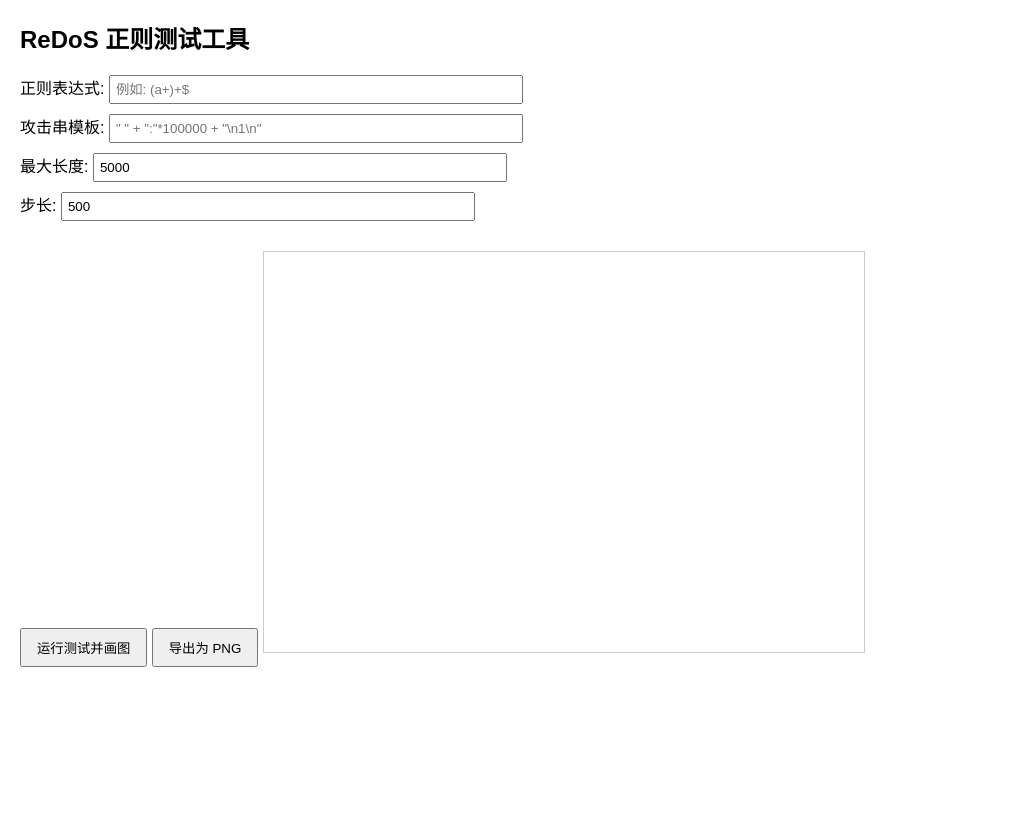
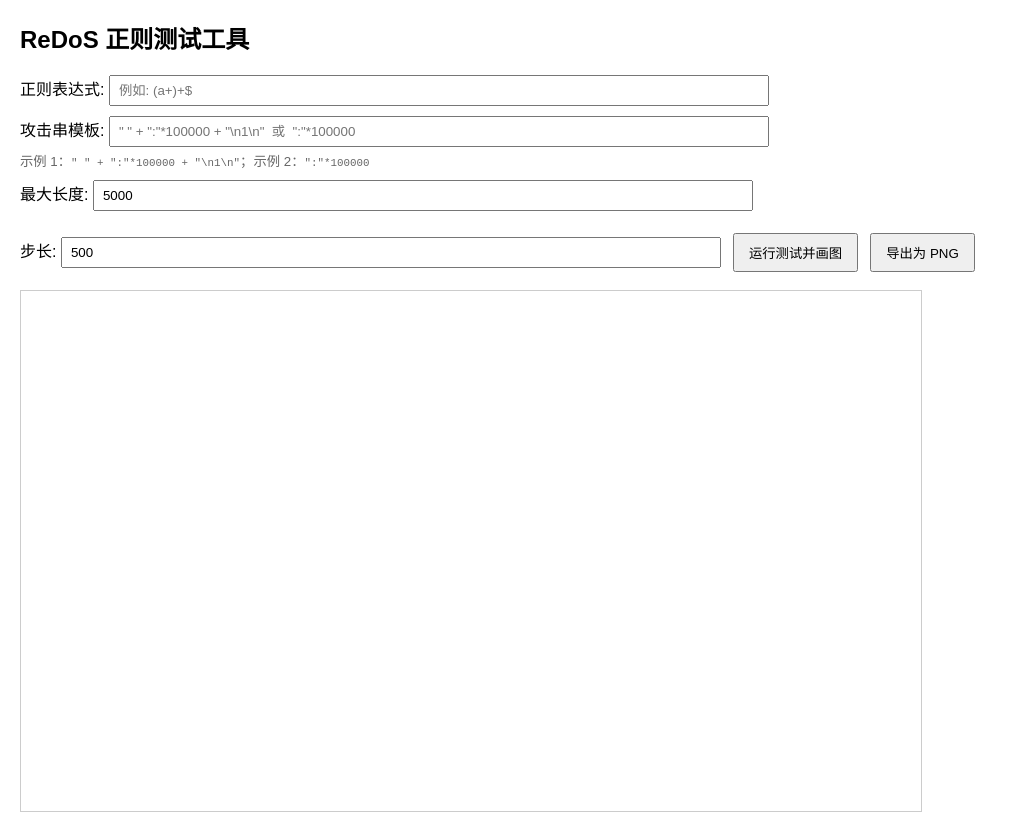
Before and after one commit to mmmsssttt404/ReDos-Line-Chart-Drawing, a plain HTML site: page index.html in a window 1280 px wide. Shown: the whole page, without its empty margins (0-1018 px from the left). Before the commit the page ends 800 px from the top, so only its background shows below. Drawn offline with nearby package versions, Linux system fonts and the light colour scheme.

Commit message:
Update index.html

```diff
--- a/index.html
+++ b/index.html
@@ -4,13 +4,16 @@
   <meta charset="UTF-8">
   <title>ReDoS 测试工具</title>
   <script src="https://cdn.jsdelivr.net/npm/chart.js"></script>
-  <script src="/ReDos-Line-Chart-Drawing/app.js" defer></script>
+  <script src="app.js" defer></script>
   <style>
     body { font-family: Arial, sans-serif; margin: 20px; }
     label { display: block; margin-top: 10px; }
-    input { width: 400px; padding: 5px; }
-    button { margin-top: 15px; padding: 8px 15px; }
-    canvas { margin-top: 30px; border: 1px solid #ccc; }
+    input { width: 640px; max-width: 100%; padding: 6px 8px; }
+    .row { display: flex; gap: 12px; flex-wrap: wrap; align-items: center; }
+    .row > * { margin-top: 10px; }
+    button { padding: 8px 14px; }
+    canvas { margin-top: 18px; border: 1px solid #ccc; }
+    small.hint { color: #666; display: block; margin-top: 4px; }
   </style>
 </head>
 <body>
@@ -21,9 +24,11 @@
   </label>
 
   <label>攻击串模板:
-    <input id="attack" placeholder='" " + ":"*100000 + "\n1\n"'>
+    <input id="attack" placeholder='" " + ":"*100000 + "\n1\n"  或  ":"*100000'>
+    <small class="hint">示例 1：<code>" " + ":"*100000 + "\n1\n"</code>；示例 2：<code>":"*100000</code></small>
   </label>
 
+  <div class="row">
     <label>最大长度:
       <input id="maxlen" type="number" value="5000">
     </label>
@@ -34,7 +39,8 @@
 
     <button id="run">运行测试并画图</button>
     <button id="export">导出为 PNG</button>
+  </div>
 
-  <canvas id="chart" width="600" height="400"></canvas>
+  <canvas id="chart" width="900" height="520"></canvas>
 </body>
 </html>
```
Lines whose indentation alone changed are shown as unchanged.
